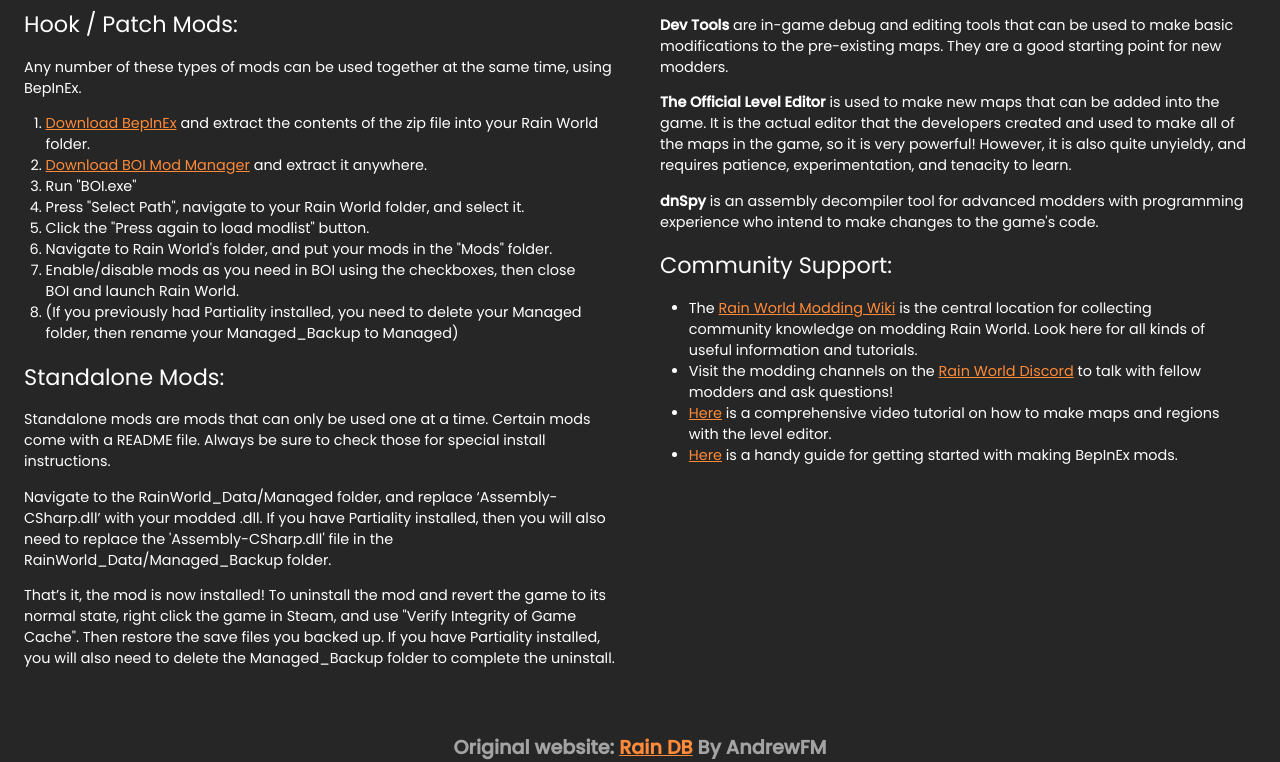
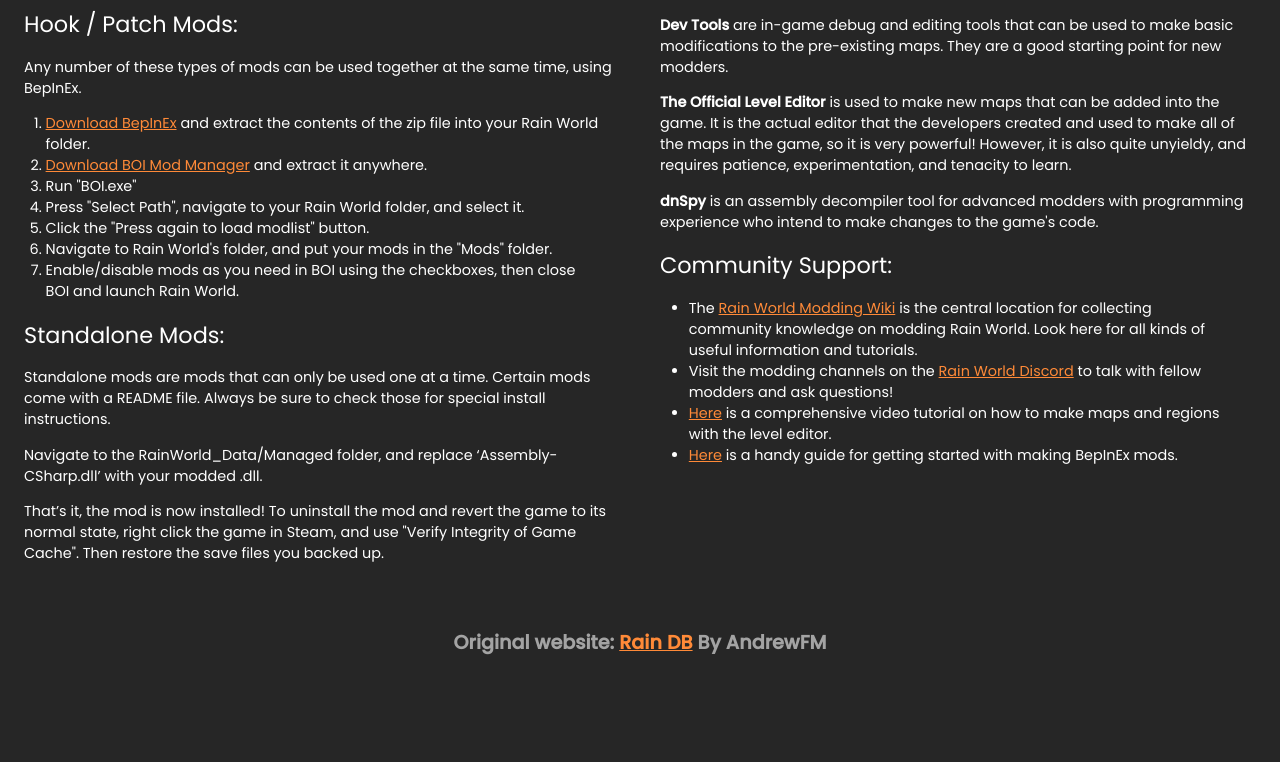
Before and after one commit to LavenderList/RainDBFE, a React (Vite) app: page /tutorials in a window 1280 px wide. Shown: the part 787-1549 px from the top of the page. After the commit the page ends 1444 px from the top, so only its background shows below. Built offline with nearby package versions, Linux system fonts and the light colour scheme.

Commit message:
add pipis mod by Slime_Cubed

```diff
--- a/src/pages/tutorials/index.jsx
+++ b/src/pages/tutorials/index.jsx
@@ -57,10 +57,6 @@
               Enable/disable mods as you need in BOI using the checkboxes, then
               close BOI and launch Rain World.
             </li>
-            <li>
-              (If you previously had Partiality installed, you need to delete
-              your Managed folder, then rename your Managed_Backup to Managed)
-            </li>
           </ol>
           <h2>Standalone Mods:</h2>
           <p>
@@ -70,17 +66,13 @@
           </p>
           <p>
             Navigate to the RainWorld_Data/Managed folder, and replace
-            ‘Assembly-CSharp.dll’ with your modded .dll. If you have Partiality
-            installed, then you will also need to replace the
-            'Assembly-CSharp.dll' file in the RainWorld_Data/Managed_Backup
-            folder.
+            ‘Assembly-CSharp.dll’ with your modded .dll.
           </p>
           <p>
             That’s it, the mod is now installed! To uninstall the mod and revert
             the game to its normal state, right click the game in Steam, and use
             "Verify Integrity of Game Cache". Then restore the save files you
-            backed up. If you have Partiality installed, you will also need to
-            delete the Managed_Backup folder to complete the uninstall.
+            backed up.
           </p>
         </div>
         <div className={styles.column2}>
```
Also changed, not shown: public/assets/previews/pipis.png (added), src/context/modsContext/mods.json.
